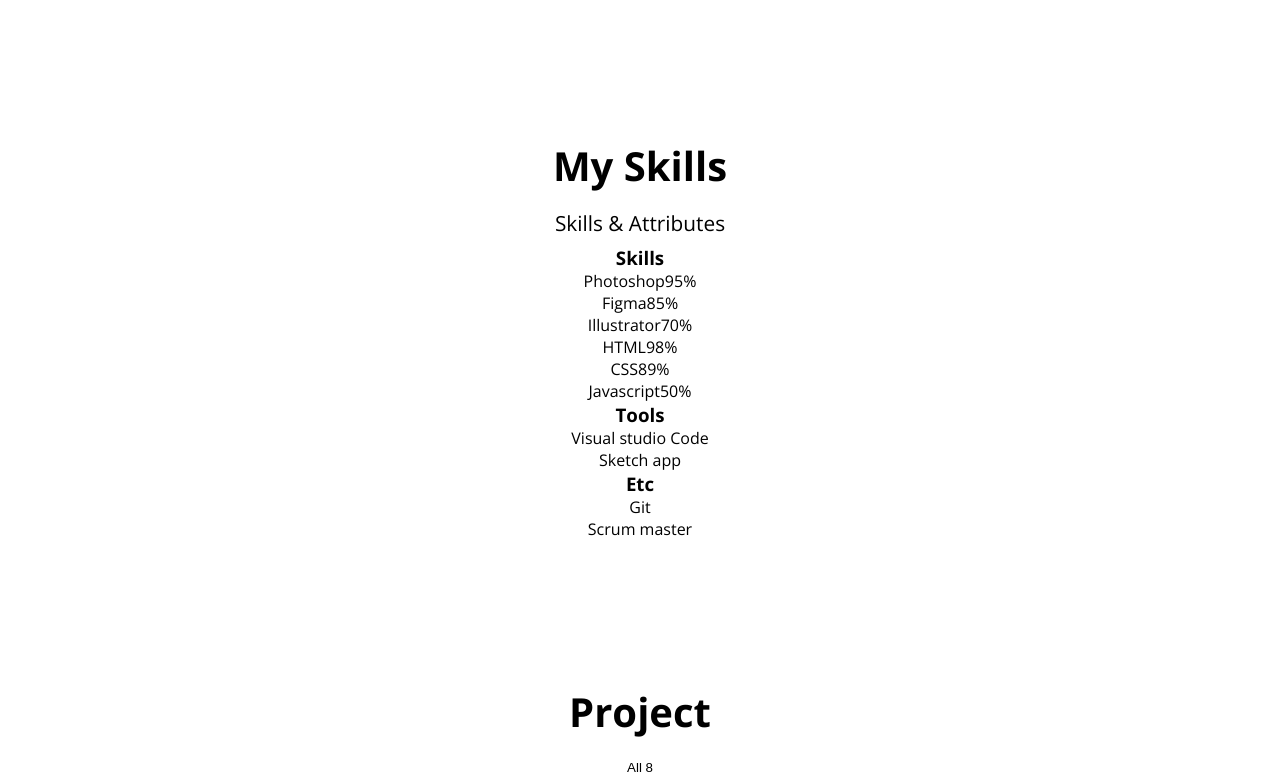
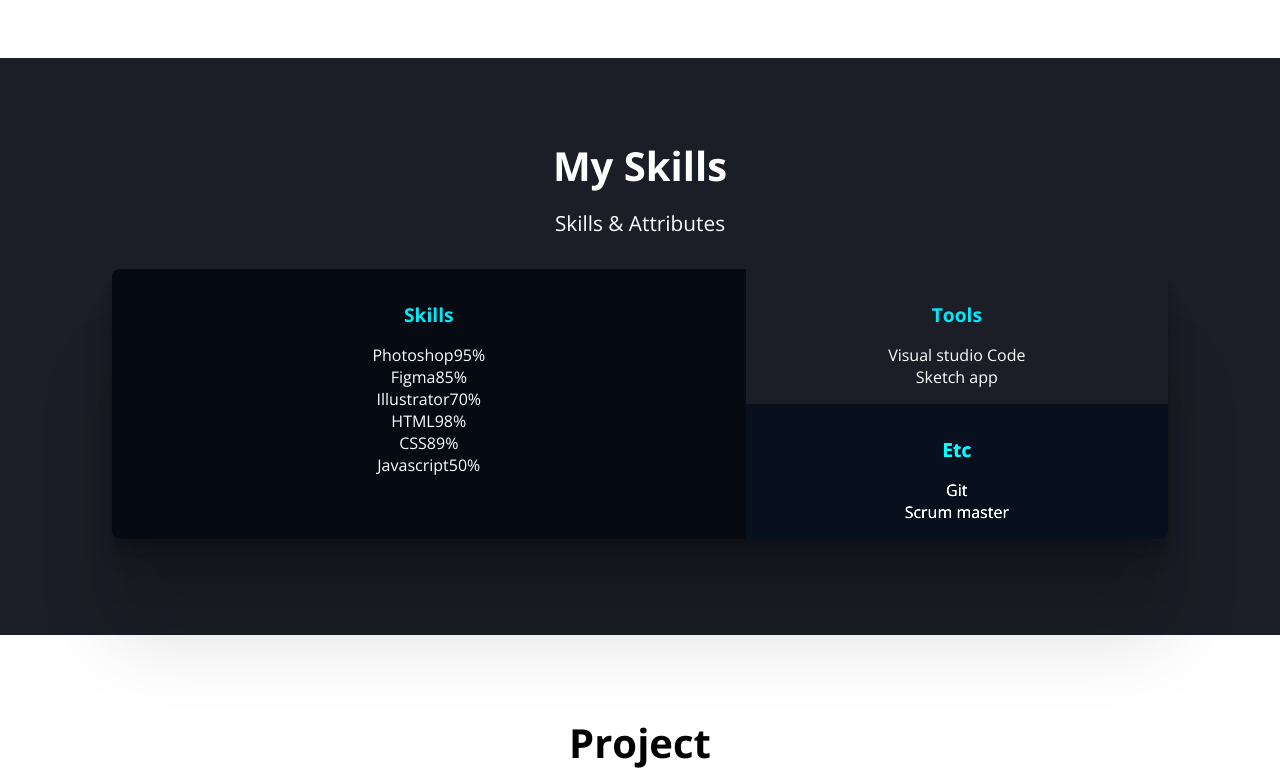
Before and after one commit to HyunJunggggg/Portfolio1, a plain HTML site: page index.html in a window 1280 px wide. Shown: the part 1347-2131 px from the top of the page. Drawn offline with nearby package versions, Linux system fonts and the light colour scheme.

Commit message:
CSS-skills-1

```diff
--- a/css/style.css
+++ b/css/style.css
@@ -226,3 +226,42 @@ button:focus {
     color: var(--color-primary);
     font-size: 0.8rem;
 }
+
+/* Skills */
+#skills {
+    background-color: var(--color-primary-variant);
+    color: var(--color-text);
+}
+
+.skills__container {
+    display: grid;
+    grid-template-columns: 6fr 4fr;
+    margin: 2rem 3rem;
+    border-radius: 8px;
+    overflow: hidden;
+    box-shadow: 0 2.8px 2.2px rgba(0, 0, 0, 0.034),
+        0 6.7px 5.3px rgba(0, 0, 0, 0.048), 0 12.5px 10px rgba(0, 0, 0, 0.06),
+        0 22.3px 17.9px rgba(0, 0, 0, 0.072),
+        0 41.8px 33.4px rgba(0, 0, 0, 0.086), 0 100px 80px rgba(0, 0, 0, 0.12);
+}
+
+.skills__title {
+    color: var(--color-accent);
+    margin: 1rem 0;
+    font-size: 1.2rem;
+}
+.skills__uxui {
+    grid-row: span 2;
+    padding: 1rem;
+    background-color: var(--color-primary);
+}
+
+.skills__tools {
+    padding: 1rem;
+}
+
+.skills__etc {
+    padding: 1rem;
+    background-color: var(--color-primary);
+    filter: brightness(150%);
+}
--- a/index.html
+++ b/index.html
@@ -158,12 +158,13 @@
                 </ul>
             </section>
             <!-- My skill -->
-            <section id="skill" class="section">
+            <section id="skills" class="section">
+                <div class="max-container">
                     <h2 class="title">My Skills</h2>
                     <p class="description">Skills & Attributes</p>
-                <div>
-                    <section>
-                        <h3>Skills</h3>
+                    <div class="skills__container">
+                        <section class="skills__uxui">
+                            <h3 class="skills__title">Skills</h3>
                             <ul>
                                 <li>
                                     <div>
@@ -197,19 +198,20 @@
                                 </li>
                             </ul>
                         </section>
-                    <section>
-                        <h3>Tools</h3>
+                        <section class="skills__tools">
+                            <h3 class="skills__title">Tools</h3>
                             <ul>
                                 <li>Visual studio Code</li>
                                 <li>Sketch app</li>
                             </ul>
                         </section>
-                    <section>
-                        <h3>Etc</h3>
+                        <section class="skills__etc">
+                            <h3 class="skills__title">Etc</h3>
                             <ul>
                                 <li>Git</li>
                                 <li>Scrum master</li>
                             </ul>
+                </div>
                     </section>
                 </div>
             </section>
```
Lines whose indentation alone changed are shown as unchanged.
